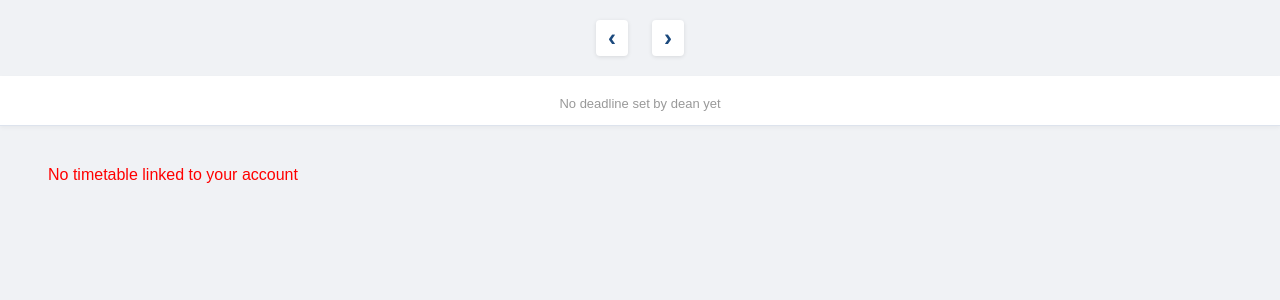
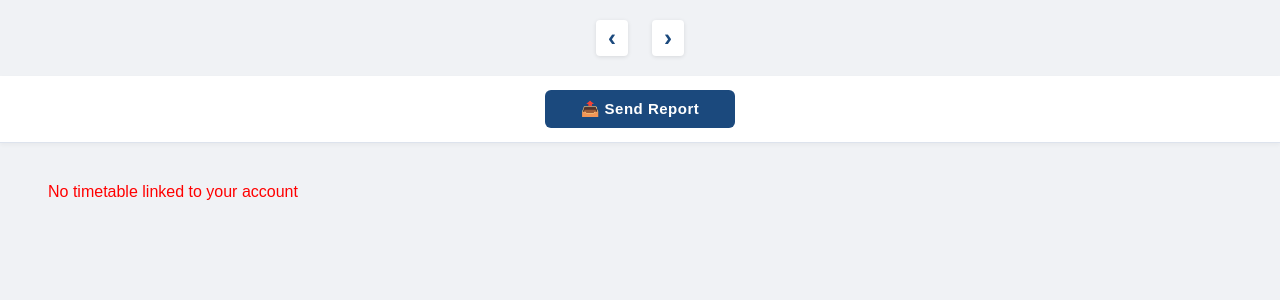
Before and after one commit to Ezoza23/EduReportProject, a Django app: page /timetable/ in a window 1280 px wide. Shown: the part 64-364 px from the top of the page. Run offline with Django 5.2, Linux system fonts and the light colour scheme; a user stored in the database is signed in; data comes from the database, SQL or seed files in the repository; both versions use the stored data as it was after the commit.

Commit message:
Added new feature

```diff
--- a/config/settings.py
+++ b/config/settings.py
@@ -112,7 +112,7 @@ USE_I18N = True
 
 USE_TZ = True
 CSRF_COOKIE_HTTPONLY = False
-CSRF_USE_SESSIONS = False
+CSRF_TRUSTED_ORIGINS = ['http://127.0.0.1:8000', 'http://localhost:8000']
 
 # Static files (CSS, JavaScript, Images)
 # https://docs.djangoproject.com/en/6.0/howto/static-files/
--- a/config/urls.py
+++ b/config/urls.py
@@ -10,6 +10,5 @@ urlpatterns = [
     path('mark-lesson/', views.mark_lesson, name='mark_lesson'),
     path('submit-report/', views.submit_report, name='submit_report'),
     path('dean/', views.dean_dashboard, name='dean_dashboard'),
-    path('set-deadline/', views.set_deadline, name='set_deadline'),
     path('dean/export/', views.export_dean_excel, name='export_dean_excel'),
 ]
--- a/templates/timetable.html
+++ b/templates/timetable.html
@@ -280,19 +280,8 @@
 <div class="submit-bar">
     {% if already_submitted %}
         <div class="submitted-badge">✓ Report Submitted</div>
-    {% elif can_submit %}
+    {% else %}
         <button onclick="submitReport()">📤 Send Report</button>
-        {% if deadline %}
-        <div class="deadline-info">Deadline: {{ deadline.deadline }}</div>
-        {% endif %}
-    {% else %}
-        <div class="deadline-info">
-            {% if deadline %}
-                Deadline: {{ deadline.deadline }} — Submission closed
-            {% else %}
-                No deadline set by dean yet
-            {% endif %}
-        </div>
     {% endif %}
 </div>
 
--- a/timetable/views.py
+++ b/timetable/views.py
@@ -6,7 +6,7 @@ from django.contrib.auth.decorators import login_required
 from django.http import JsonResponse
 from django.views.decorators.http import require_POST
 from django.utils import timezone
-from .models import Teacher, TimetableCard, LessonRecord, MonthlyReport, ReportDeadline
+from .models import Teacher, TimetableCard, LessonRecord, MonthlyReport
 
 PERIOD_TIMES = {
     "1": ("09:00", "10:10"),
@@ -93,9 +93,7 @@ def timetable_view(request):
     )
     record_map = {(r.card_id, str(r.date)): r for r in records}
 
-    # Check deadline
-    deadline_obj = ReportDeadline.objects.filter(year=year, month=month).first()
-    can_submit = deadline_obj is not None and date.today() <= deadline_obj.deadline
+    can_submit = True  # always can submit
 
     # Check if already submitted
     report = MonthlyReport.objects.filter(teacher=teacher, year=year, month=month).first()
@@ -151,7 +149,7 @@ def timetable_view(request):
         "next": {"year": next_month.year, "month": next_month.month},
         "can_submit": can_submit,
         "already_submitted": already_submitted,
-        "deadline": deadline_obj,
+
     })
 
 
@@ -219,8 +217,6 @@ def dean_dashboard(request):
     all_days = [date(year, month, d) for d in range(1, num_days + 1)]
     working_days = [d for d in all_days if d.weekday() < 6]
 
-    # Get deadline
-    deadline_obj = ReportDeadline.objects.filter(year=year, month=month).first()
 
     # Get teachers in same department
     dept_teachers = Teacher.objects.filter(
@@ -265,33 +261,13 @@ def dean_dashboard(request):
         "month_name": date(year, month, 1).strftime("%B %Y"),
         "year": year,
         "month": month,
-        "deadline": deadline_obj,
+
         "prev": {"year": prev_month.year, "month": prev_month.month},
         "next": {"year": next_month_date.year, "month": next_month_date.month},
     })
 
 
-@login_required(login_url="login")
-@require_POST
-def set_deadline(request):
-    teacher = Teacher.objects.filter(user=request.user).first()
-    if not teacher or not teacher.is_dean:
-        return JsonResponse({"status": "forbidden"}, status=403)
 
-    year = int(request.POST.get("year"))
-    month = int(request.POST.get("month"))
-    deadline_str = request.POST.get("deadline")
-
-    ReportDeadline.objects.update_or_create(
-        year=year,
-        month=month,
-        defaults={
-            "deadline": date.fromisoformat(deadline_str),
-            "set_by": teacher,
-        }
-    )
-
-    return JsonResponse({"status": "ok"})
 import io
 from django.http import HttpResponse
 from openpyxl import Workbook
```
Also changed, not shown: templates/dean_dashboard.html (+3 -10 lines), timetable/management/commands/sync_edupage.py (+42 -16 lines), timetable/scheduler.py (+4 -3 lines), db.sqlite3.
